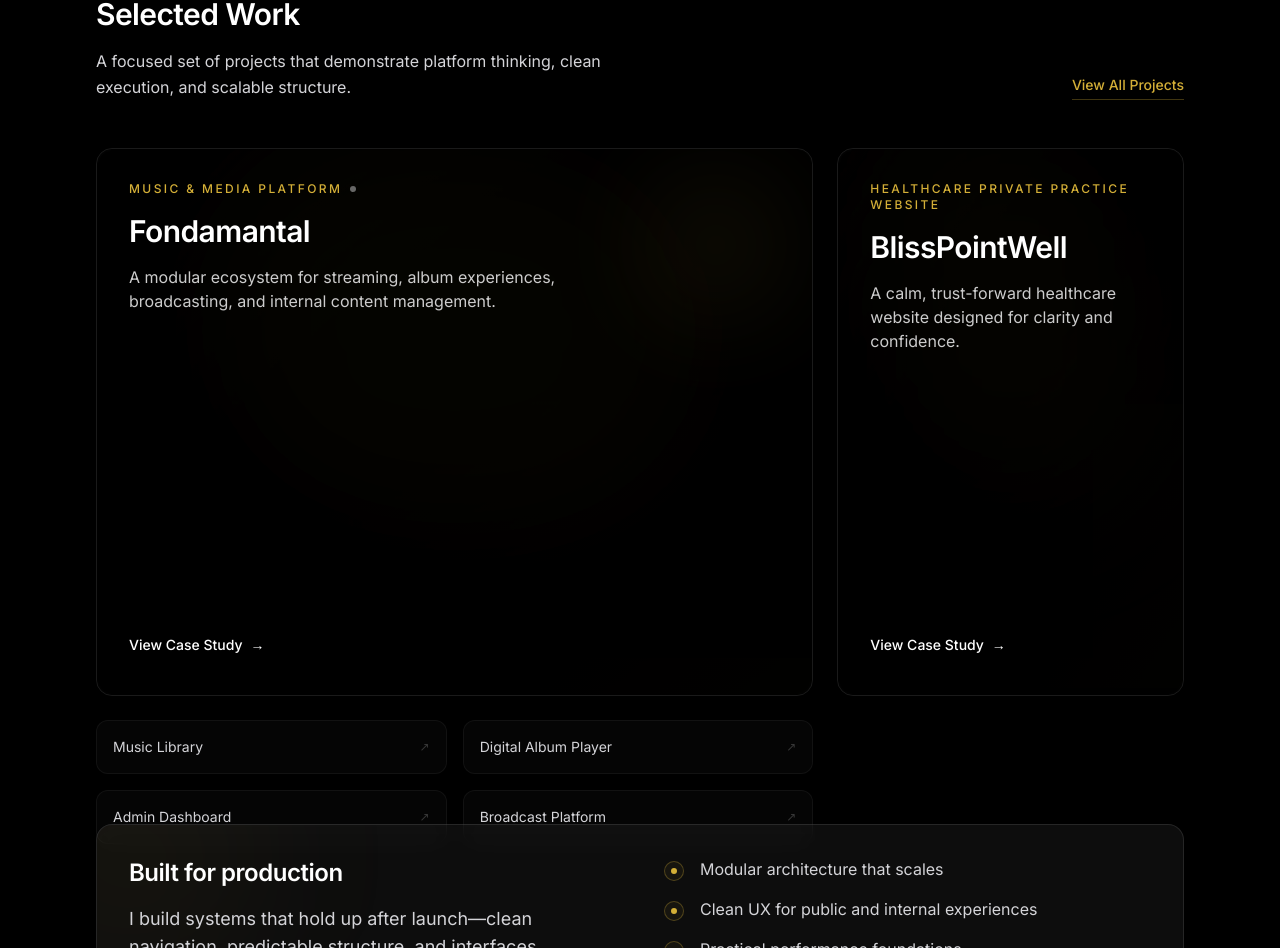
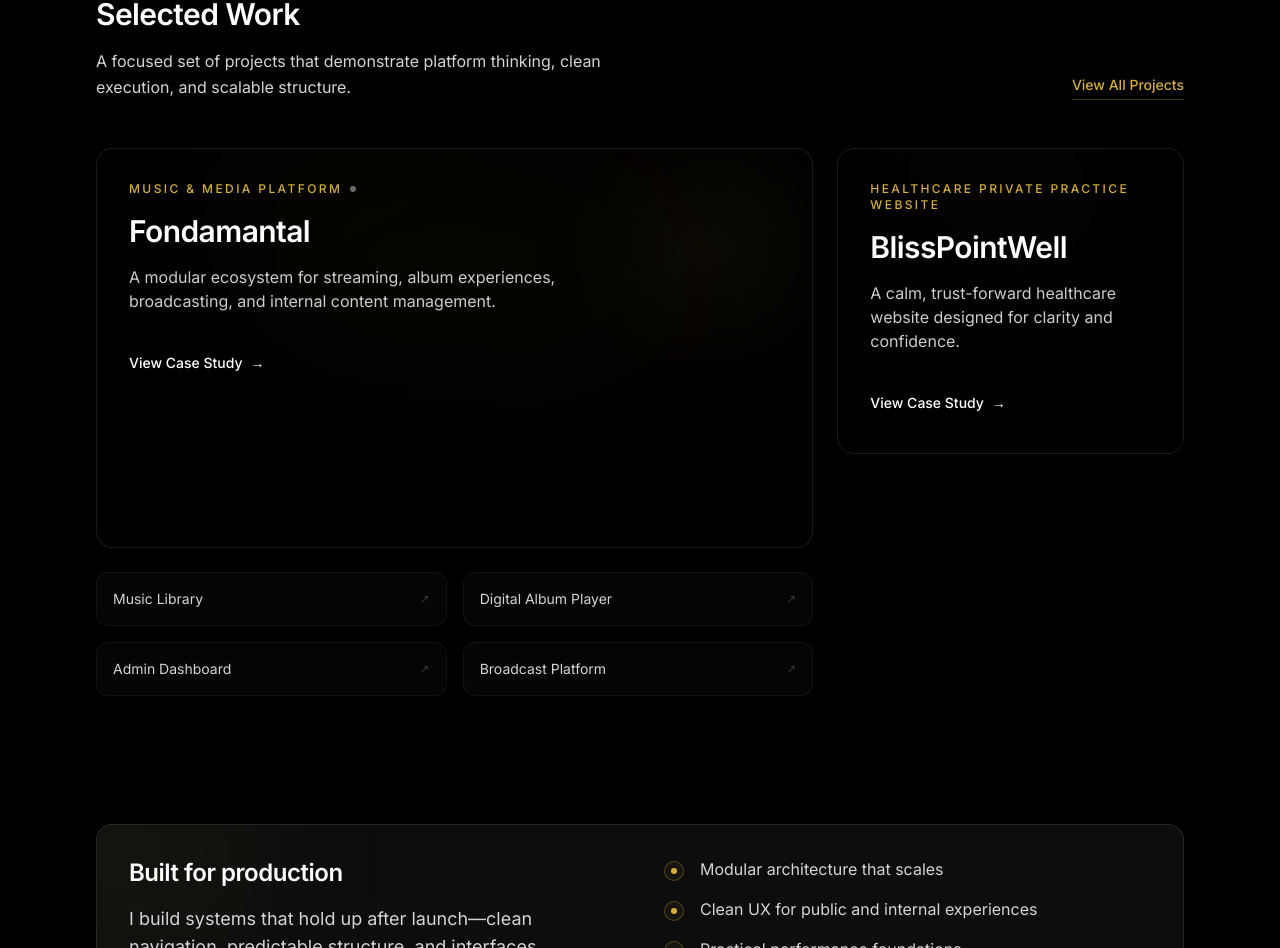
Before and after one commit to Jeany40/jyvenche, a Next.js app: page / in a window 1280 px wide. Shown: the part 1007-1955 px from the top of the page. Built offline with nearby package versions, Linux system fonts and the light colour scheme.

Commit message:
fix: Resolve card overlap in Selected Work section
- Changed grid from items-stretch to items-start
- Removed h-full from secondary card container
- Cards now take natural height without forcing stretch
- All sub-links (Music Library, Admin Dashboard, etc.) now visible

```diff
--- a/components/sections/SelectedWork.tsx
+++ b/components/sections/SelectedWork.tsx
@@ -111,7 +111,7 @@ export default function SelectedWork({ intro, featured, secondary }: SelectedWor
                 </Link>
             </div>
 
-            <div className="grid grid-cols-1 gap-4 sm:gap-6 lg:grid-cols-3 items-stretch">
+            <div className="grid grid-cols-1 gap-6 lg:grid-cols-3 lg:gap-6 items-start">
                 {/* Featured card spans 2 columns on desktop */}
                 <div className="lg:col-span-2 space-y-4 animate-fade-in [animation-delay:200ms]">
                     <WorkCard {...featured} featured index={0} />
@@ -134,7 +134,7 @@ export default function SelectedWork({ intro, featured, secondary }: SelectedWor
                 </div>
 
                 {/* Secondary card */}
-                <div className="lg:col-span-1 h-full animate-fade-in [animation-delay:400ms]">
+                <div className="lg:col-span-1 animate-fade-in [animation-delay:400ms]">
                     <WorkCard {...secondary} index={1} />
                 </div>
             </div>
```
